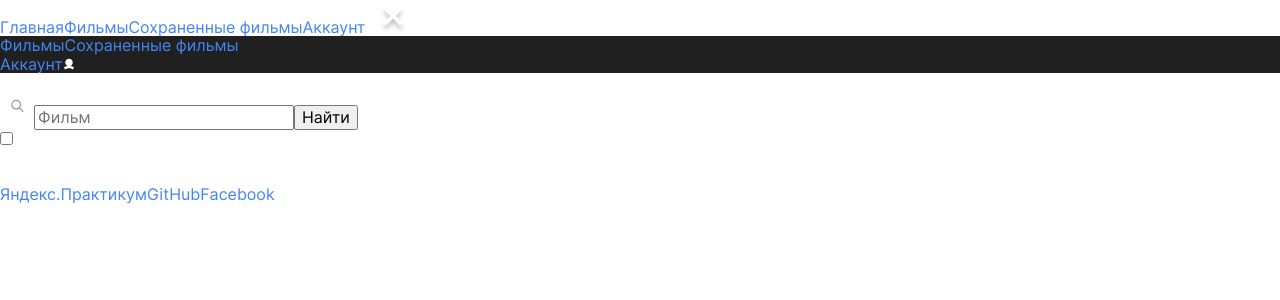
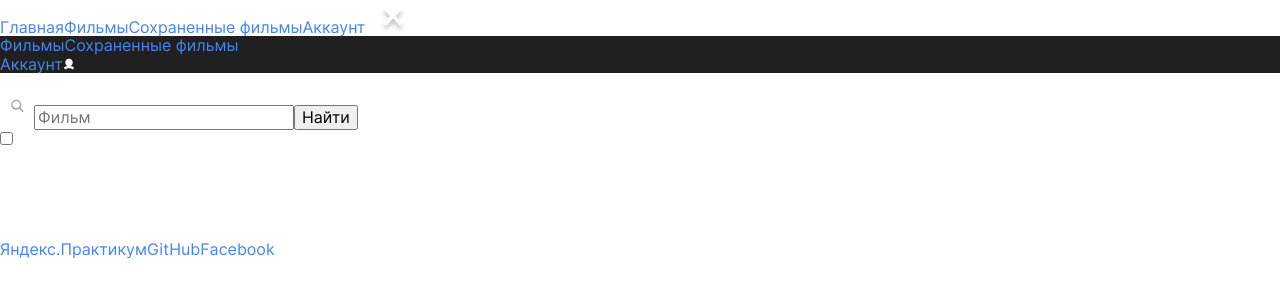
Before and after one commit to ChernikRoman/movies-explorer-frontend, a React (Create React App) app: page /movies in a window 1280 px wide. Shown: the top 300 px of the page. Built offline with nearby package versions, Linux system fonts and the light colour scheme.

Commit message:
feat: реализовать error-popup

```diff
--- /dev/null
+++ b/src/components/ErrorPopup/ErrorPopup.js
@@ -0,0 +1,26 @@
+import { useState, useEffect } from "react"
+
+export default function ErrorPopup(props) {
+
+    const wuthoutKeyWords = 'Нужно ввести ключевое слово'
+    const notFoundMovie = 'Ничего не найдено'
+    const serverError = 'Во время запроса произошла ошибка. Возможно, проблема с соединением или сервер недоступен. Подождите немного и попробуйте ещё раз'
+
+    useEffect(()=>{
+        const errorPopup = document.querySelector('.error-popup')
+        errorPopup.addEventListener('click', ()=>{
+            errorPopup.classList.remove('error-popup_active')
+
+        })
+    }, [])
+
+    return (
+        <div className={`error-popup ${props.isOpen ?'error-popup_active' :''}`}>
+            Ошибка:
+            <br />
+            {props.errorMessage}
+            <br />
+            <span>Кликните, чтобы скрыть.</span>
+        </div>
+    )
+}
--- /dev/null
+++ b/src/components/ErrorPopup/error-popup.css
@@ -0,0 +1,20 @@
+.error-popup {
+    display: none;
+}
+
+.error-popup_active {
+    position: fixed;
+    display: block;
+    bottom: 15px;
+    right: 15px;
+    width: 300px;
+    background-color: #202020;
+    box-shadow: 0px 0px 37px 14px rgba(186, 15, 53, 0.5);
+    border-radius: 10px;
+    text-align: center;
+    line-height: 27px;
+}
+
+.error-popup span {
+
+}
--- a/src/components/MoviesCardList/MoviesCardList.js
+++ b/src/components/MoviesCardList/MoviesCardList.js
@@ -5,26 +5,37 @@ import Footer from '../Footer/Footer'
 import moviesApi from "../../utils/MoviesApi"
 import RenderedCards from "../RenderedCards/RenderedCards"
 import Preloader from "../Preloader/Preloader"
+import ErrorPopup from "../ErrorPopup/ErrorPopup"
 
 export default function MoviesCardList(props) {
     const [moviesList, setMoviesList] = useState([]);
-    const [numberOfCards, setNumberOfCards] = useState(95);
+    const [numberOfCards, setNumberOfCards] = useState(7);
     const [preloaderIsOpen, setPreloaderIsOpen] = useState(false);
+    const [keyWords, setKeyWords] = useState('');
+    const [showError, setShowError] =useState(false)
+    const [errorMessage, setErrorMessage] = useState('');
 
 
     function submitSearchForm(evt) {
         evt.preventDefault();
+        const searchingString = evt.target.querySelector('input').value;
+        if (searchingString) {
             setPreloaderIsOpen(true)
+            setKeyWords(searchingString.split('-'))
             moviesApi.getMovies()
                 .then(res => {
                     setPreloaderIsOpen(false)
                     setMoviesList(res)
                 })
+        } else {
+            setShowError(true)
+            setErrorMessage('Нужно ввести ключевое слово')
+        }
     }
 
     function handleMoreButtonClick() {
         if(moviesList.length > numberOfCards) {
-            setNumberOfCards(numberOfCards + 3)
+            setNumberOfCards(numberOfCards + 7)
         } else {
             alert('done')
         }
@@ -45,6 +56,7 @@ export default function MoviesCardList(props) {
                     :''
                 }
             </section>
+            <ErrorPopup isOpen={showError} errorMessage={errorMessage} />
             <Footer />
         </>
     )
--- a/src/index.css
+++ b/src/index.css
@@ -133,3 +133,6 @@
 @import url(./components/Navigation/blocks//__link/navigation__link.css);
 @import url(./components/Navigation/blocks/__menu-logo/navigation__menu-logo.css);
 @import url(./components/Navigation/blocks/__close-button/navigation__close-button.css);
+
+/*Стили ErrorPopup*/
+@import url(./components/ErrorPopup/error-popup.css)
```
Lines whose indentation alone changed are shown as unchanged.
